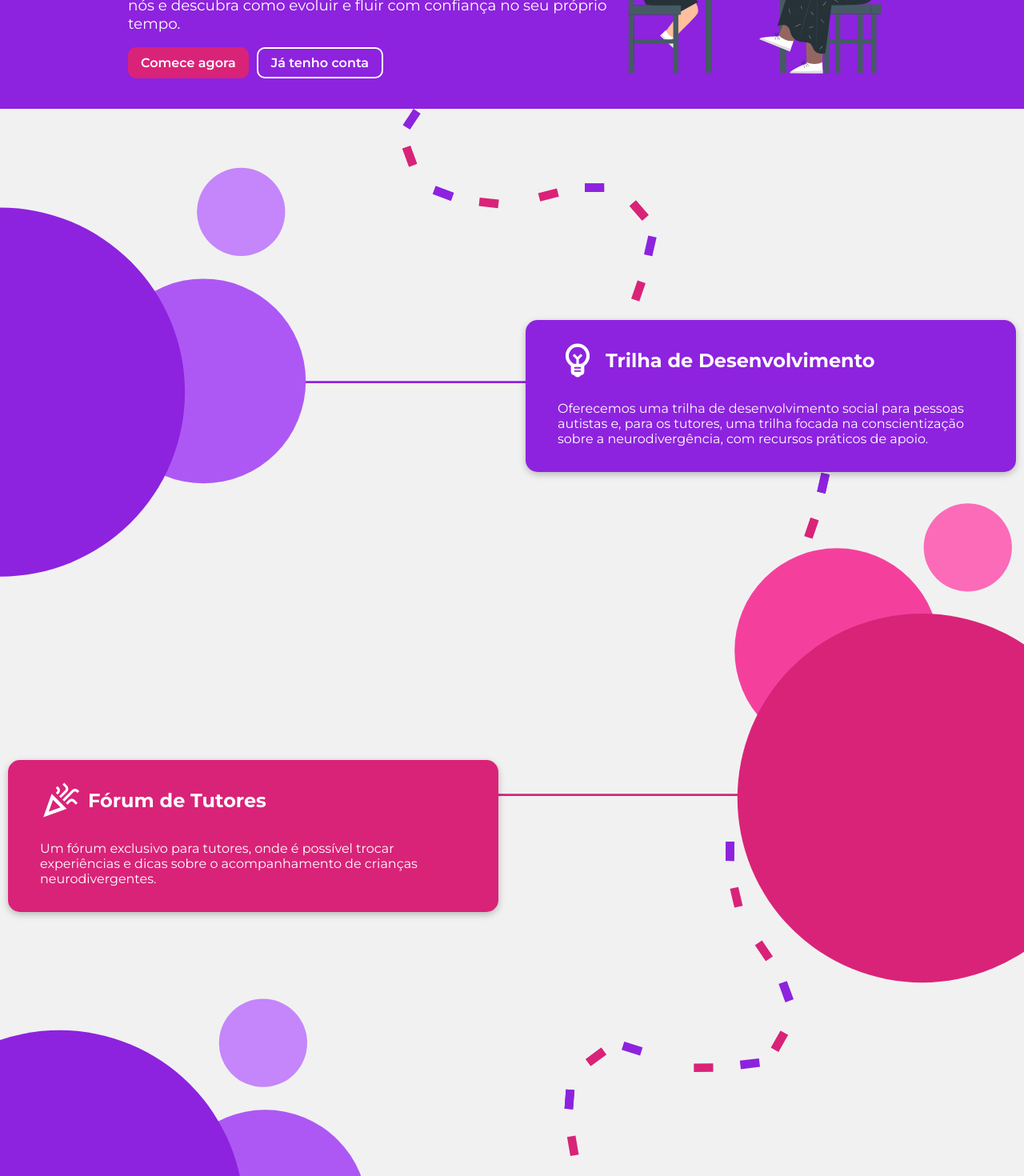
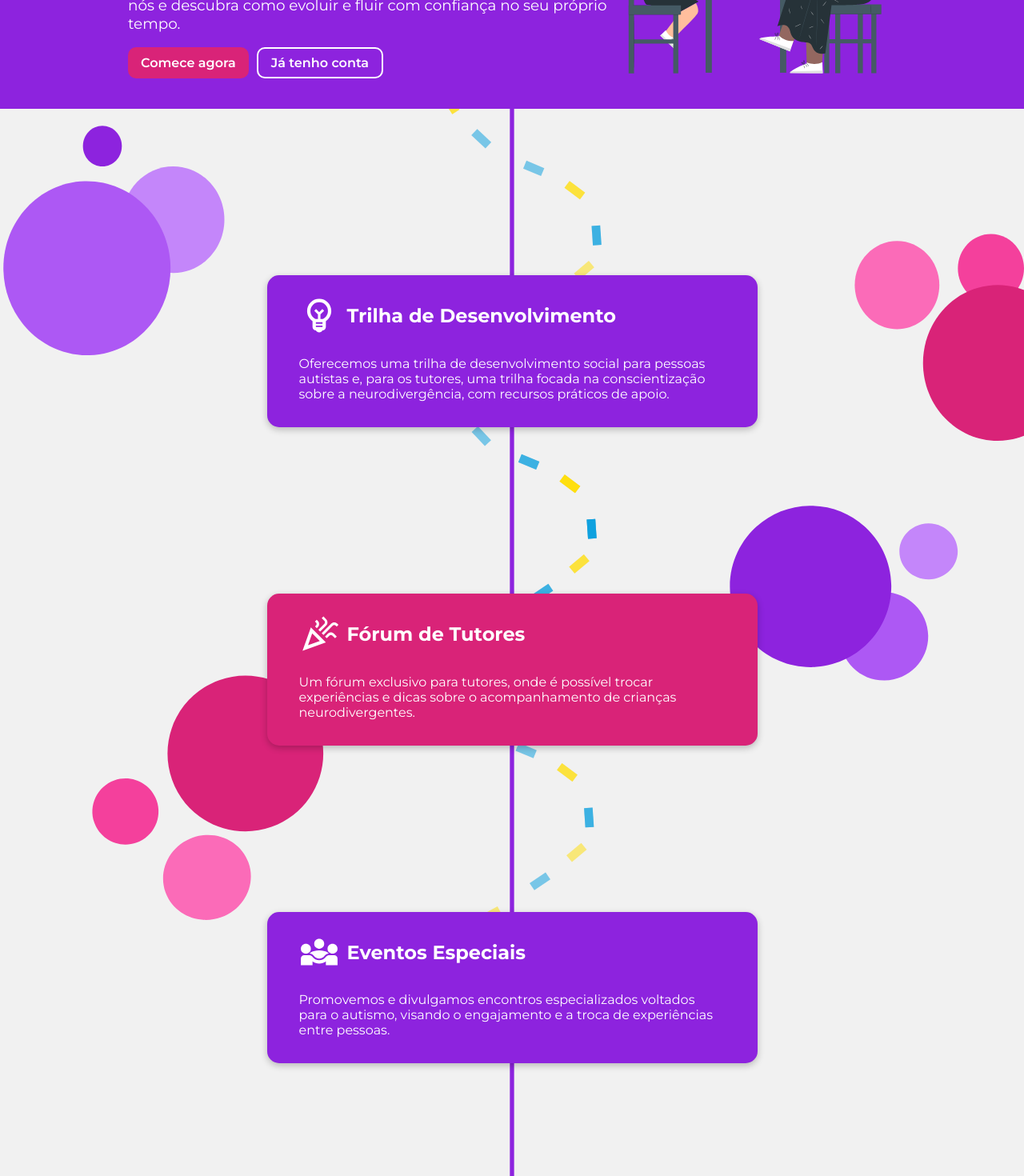
Before and after one commit to Evoflui/frontend-evoflui, a React (Create React App) app: page / in a window 1280 px wide. Shown: the part 360-1830 px from the top of the page at 80% size. Built offline with nearby package versions, Linux system fonts and the light colour scheme.

Commit message:
fix FeaturesContainer

```diff
--- a/src/Paginas/Home/Componentes/FeaturesContainer/FeaturesContainer.css
+++ b/src/Paginas/Home/Componentes/FeaturesContainer/FeaturesContainer.css
@@ -2,41 +2,28 @@
     background-image: url(../../../../assets/imagens/homebackground.svg);
     background-size: cover;
     display: flex;
-    padding: 200px 10px;
     flex-direction: column;
     align-items: center;
     box-sizing: border-box;
 }
 
-.right-content {
+.purple-content {
     background-color: #8D23DE;
     max-width: 33.313rem;
     border-radius: 0.938rem;
     padding: 1rem 2.5rem;
-    margin-left: auto;
-    margin-top: 13.5rem;
+    margin: 26vh 0;
     box-shadow: rgba(0, 0, 0, 0.24) 0px 3px 8px;
 }
 
-.left-content {
+.pink-content {
     background-color: #D92378;
     max-width: 33.313rem;
     border-radius: 0.938rem;
     padding: 1rem 2.5rem;
-    margin-right: auto;
-    margin-top: 36rem;
     box-shadow: rgba(0, 0, 0, 0.24) 0px 3px 8px;
 }
 
-.second-right-content {
-    background-color: #8D23DE;
-    max-width: 33.313rem;
-    border-radius: 0.938rem;
-    padding: 1rem 2.5rem;
-    margin-left: auto;
-    margin-top: 38rem;
-    box-shadow: rgba(0, 0, 0, 0.24) 0px 3px 8px;
-}
 
 .top-info {
     display: flex;
@@ -50,35 +37,3 @@
 .text-info {
     color: #FFF;
 }
-
-@media(max-width: 1366px){
-    .right-content {
-        background-color: #8D23DE;
-        max-width: 33.313rem;
-        border-radius: 0.938rem;
-        padding: 1rem 2.5rem;
-        margin-left: auto;
-        margin-top: 4rem;
-        box-shadow: rgba(0, 0, 0, 0.24) 0px 3px 8px;
-    }
-
-    .left-content {
-        background-color: #D92378;
-        max-width: 33.313rem;
-        border-radius: 0.938rem;
-        padding: 1rem 2.5rem;
-        margin-right: auto;
-        margin-top: 22.5rem;
-        box-shadow: rgba(0, 0, 0, 0.24) 0px 3px 8px;
-    }
-
-    .second-right-content {
-        background-color: #8D23DE;
-        max-width: 33.313rem;
-        border-radius: 0.938rem;
-        padding: 1rem 2.5rem;
-        margin-left: auto;
-        margin-top: 24rem;
-        box-shadow: rgba(0, 0, 0, 0.24) 0px 3px 8px;
-    }
-}
--- a/src/Paginas/Home/Componentes/FeaturesContainer/FeaturesContainer.jsx
+++ b/src/Paginas/Home/Componentes/FeaturesContainer/FeaturesContainer.jsx
@@ -8,7 +8,7 @@
     return (
         <div>
             <main className="features-container">
-                <section className="right-content">
+                <section className="purple-content">
                     <div className="top-info">
                         <img src={LampIcon} alt="ícone de uma lâmpada" />
                         <h1 className="title-info">Trilha de Desenvolvimento</h1>
@@ -16,7 +16,7 @@
                     <p className="text-info">Oferecemos uma trilha de desenvolvimento social para pessoas autistas e, para os tutores, uma trilha focada na conscientização sobre a neurodivergência, com recursos práticos de apoio.</p>
                 </section>
 
-                <section className="left-content">
+                <section className="pink-content">
                     <div className="top-info">
                         <img src={ConfettiIcon} alt="ícone de várias pessoas em conjuntos" />
                         <h1 className="title-info">Fórum de Tutores</h1>
@@ -26,12 +26,12 @@
                         crianças neurodivergentes.</p>
                 </section>
 
-                <section className="second-right-content">
+                <section className="purple-content">
                     <div className="top-info">
                         <img src={PeopleIcon} alt="ícone de confetti" />
                         <h1 className="title-info">Eventos Especiais</h1>
                     </div>
-                    <p className="text-info">Promovemos e divulgamos encontros especializados voltados para o autismo, visando o engajamento e a troca de experiências.</p>
+                    <p className="text-info">Promovemos e divulgamos encontros especializados voltados para o autismo, visando o engajamento e a troca de experiências entre pessoas.</p>
                 </section>
 
             </main>
--- a/src/Paginas/Home/Componentes/InformationContainer/InformationContainer.css
+++ b/src/Paginas/Home/Componentes/InformationContainer/InformationContainer.css
@@ -3,7 +3,7 @@
     display: flex;
     align-items: center;
     justify-content: center;
-    padding: 2.5rem 0;
+    padding: 3.5rem 0;
 }
 
 .info-container{
--- a/src/Paginas/Home/Componentes/InformationContainer/InformationContainer.jsx
+++ b/src/Paginas/Home/Componentes/InformationContainer/InformationContainer.jsx
@@ -8,7 +8,7 @@
                 <img src={AutisticFriends} alt="Dois jovens autistas interagindo e sorrindo entre si"/>
                 <div className="info-container">
                     <h1 className='info-title'>Transtorno do Espectro Autista</h1>
-                    <p className="info-text">É uma condição neurológica que afeta o desenvolvimento social, acomunicação e o comportamento. Pessoas com TEA podem ter diferentes formas de pensar e interagir com o mundo, e suas características variam amplamente de uma pessoa para outra. O suporte adequado e a inclusão são essenciais para garantir seu bem-estar.</p>
+                    <p className="info-text">É uma condição neurológica que afeta o desenvolvimento social, a comunicação e o comportamento. Pessoas com TEA podem ter diferentes formas de pensar e interagir com o mundo, e suas características variam amplamente de uma pessoa para outra. O suporte adequado e a inclusão são essenciais para garantir seu bem-estar.</p>
                     <a href="https://www.gov.br/saude/pt-br/assuntos/noticias/2022/abril/tea-saiba-o-que-e-o-transtorno-do-espectro-autista-e-como-o-sus-tem-dado-assistencia-a-pacientes-e-familiares" className="info-button" target="blank">Saber mais</a>
                 </div>
             </section>
--- a/src/Paginas/Home/Componentes/UserFeedbacks/UserFeedbacks.css
+++ b/src/Paginas/Home/Componentes/UserFeedbacks/UserFeedbacks.css
@@ -9,7 +9,7 @@
 
 .user-feebacks-section {
     margin: 0 auto;
-    padding: 0;
+    padding: 0 0 20px 0;
     background-color: #4B1E8F;
     background-size: cover;
     background-attachment: fixed;
```
Also changed, not shown: src/assets/imagens/homebackground.svg.
